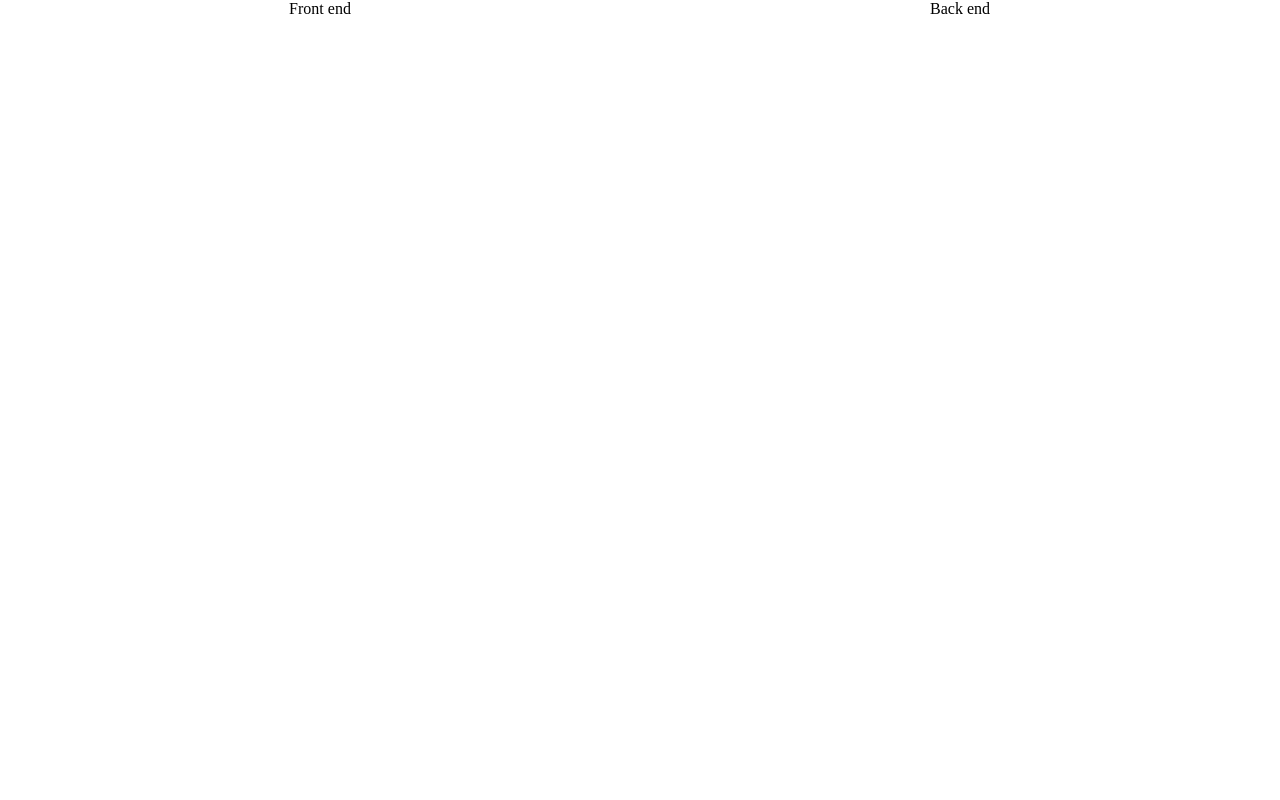
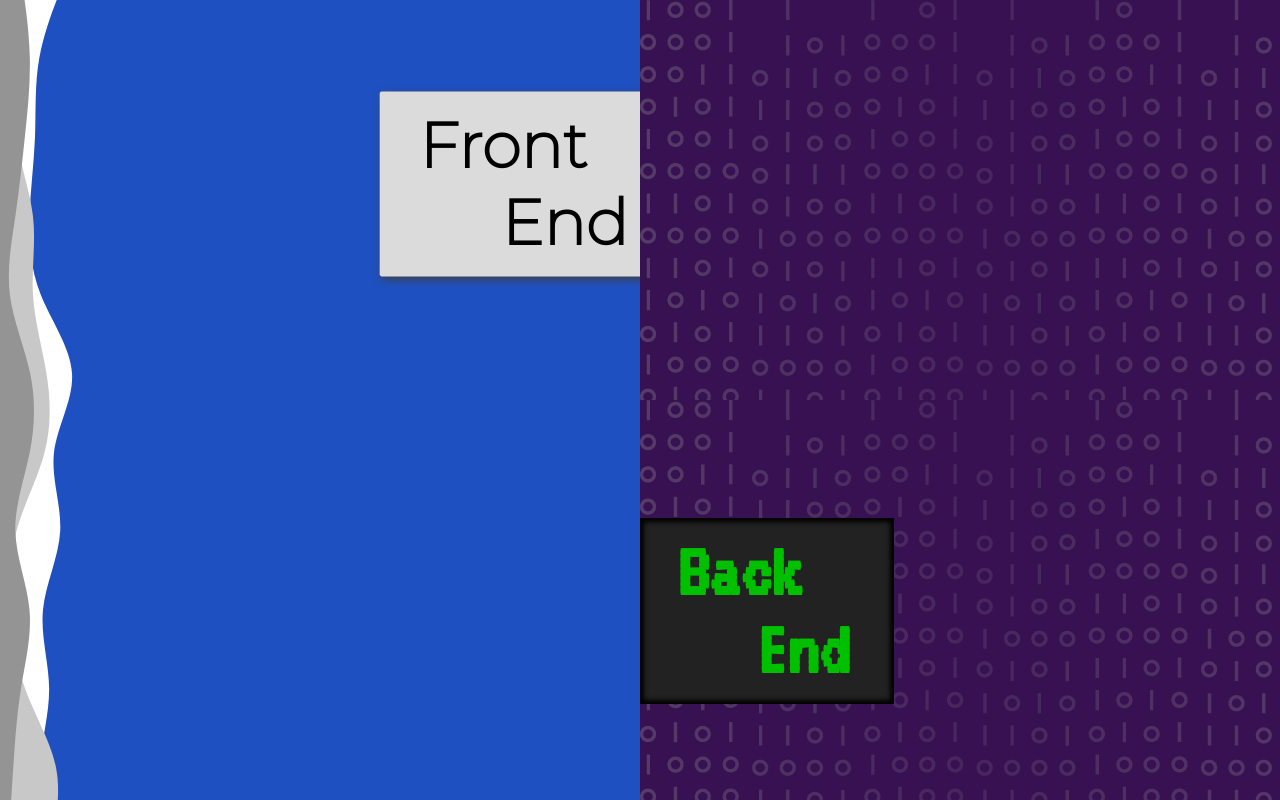
Before and after one commit to GabrielMerinoUCA/centralization, a plain HTML site: page index.html in a window 1280 px wide. Drawn offline with Linux system fonts and the light colour scheme.

Commit message:
home page's style completed

```diff
--- a/index.html
+++ b/index.html
@@ -1,15 +1,41 @@
 <!DOCTYPE html>
 <html lang="en">
+
 <head>
     <meta charset="UTF-8">
     <meta name="viewport" content="width=device-width, initial-scale=1.0">
     <title>EXP</title>
     <link rel="stylesheet" href="./styles/index.css" type="text/css">
+
+    <link rel="preconnect" href="https://fonts.googleapis.com">
+    <link rel="preconnect" href="https://fonts.gstatic.com" crossorigin>
+    <link href="https://fonts.googleapis.com/css2?family=Montserrat:wght@200&family=VT323&display=swap"
+        rel="stylesheet">
 </head>
+
 <body>
     <div class="flex-container">
-        <a class="front-end-panel" href="#">Front end</a>
-        <a class="back-end-panel" href="#">Back end</a>
+        <a class="front-end-panel" href="#">
+            <div class="wavy-thingy"></div>
+            <div class="right-aligned">
+                <h1 class="front-end-header" style="margin-top: 0;margin-left: 10%;">Front</h1>
+                <h1 class="front-end-header" style="margin-left: 45%; margin-bottom: 0;">End</h1>
+            </div>
+
+        </a>
+        <a class="back-end-panel" href="#">
+            <div class="img-container">
+                <img src="./assets/binary.png" alt="101010101010101010101010101110100001011101000110110110010...">
+            </div>
+            <div class="img-container">
+                <img src="./assets/binary.png" alt="101010101010101010101010101110100001011101000110110110010...">
+                <div class="left-aligned">
+                    <h1 class="back-end-header" style="margin-top: 0;margin-left: 10%;">Back</h1>
+                    <h1 class="back-end-header" style="margin-bottom: 0;margin-left: 45%;">End</h1>
+                </div>
+            </div>
+        </a>
     </div>
 </body>
+
 </html>
--- a/styles/index.css
+++ b/styles/index.css
@@ -1,12 +1,29 @@
-body, html {
+body,
+html {
     height: 100%;
     margin: 0;
+}
+
+img {
+    position: absolute;
+    opacity: 0.3;
 }
 
 a {
     text-decoration: none;
     color: inherit;
-  }
+    overflow: hidden;
+}
+
+h1 {
+    margin: 0;
+}
+
+.img-container {
+    position: relative;
+    height: 50%;
+    overflow: hidden;
+}
 
 .flex-container {
     display: flex;
@@ -15,18 +32,109 @@ a {
     height: 100%;
 }
 
+/* Front End*/
 .front-end-panel {
-    text-align: center;
+    display: block;
+    position: relative;
+    width: 250px;
+    height: 100%;
+    flex-grow: 1;
+    background-color: #2965f1;
+}
+
+.front-end-panel:hover {
+    background-color: #1f50c2;
+}
+
+.right-aligned {
+    background-color: white;
+    width: 35%;
+    margin-left: auto;
+    margin-top: 12vh;
+    padding: 15px;
+    border-top-left-radius: 2px;
+    border-bottom-left-radius: 2px;
+    box-shadow: 2px 3px 8px 0px rgb(65, 64, 64);
+}
+
+a:hover .right-aligned {
+    transform: scale(1.05);
+    /* Increase the size of the .box when hovering over the <a> tag */
+    background-color: rgb(219, 219, 219);
+}
+
+.front-end-header {
+    font-size: 60px;
+    font-family: 'Montserrat';
+}
+
+.wavy-thingy {
+    position: absolute;
+    height: 100vh;
+    width: 100px;
+    background-image: url('../assets/layered-waves-haikei.svg');
+}
+
+a:hover .wavy-thingy {
+    transform: scale(1.05);
+}
+
+/* Back End*/
+.back-end-panel {
+    position: relative;
     display: block;
     width: 250px;
     height: 100%;
     flex-grow: 1;
+    background-color: #371151;
 }
 
-.back-end-panel {
-    text-align: center;
-    display: block;
-    width: 250px;
-    height: 100%;
-    flex-grow: 1;
+.back-end-panel:hover {
+    background-color: #451466;
 }
+
+.left-aligned {
+    background-color: #222222;
+    position: absolute;
+    width: 35%;
+    margin-right: auto;
+    bottom: 0;
+    margin-bottom: 12vh;
+    padding: 15px;
+    box-shadow: inset 0px 0px 5px 4px black;
+}
+
+.back-end-header {
+    font-size: 78px;
+    font-family: 'VT323';
+    color: rgb(0, 192, 0);
+}
+
+a:hover .back-end-header {
+    text-decoration: underline;
+    animation: text-blinker 0.9s ease 0.50s 1 normal;
+    color: rgb(0, 255, 0);
+}
+
+@keyframes text-blinker {
+    from {
+        text-decoration: none;
+        color: rgb(0, 192, 0);
+    }
+
+    25% {
+        text-decoration: underline;
+        color: rgb(0, 255, 0);
+    }
+
+    50% {
+        text-decoration: none;
+        color: rgb(0, 192, 0);
+    }
+
+    60% {
+        text-decoration: underline;
+        color: rgb(0, 255, 0);
+
+    }
+}
```
Also changed, not shown: assets/binary.png (added), assets/layered-waves-haikei.svg (added).
